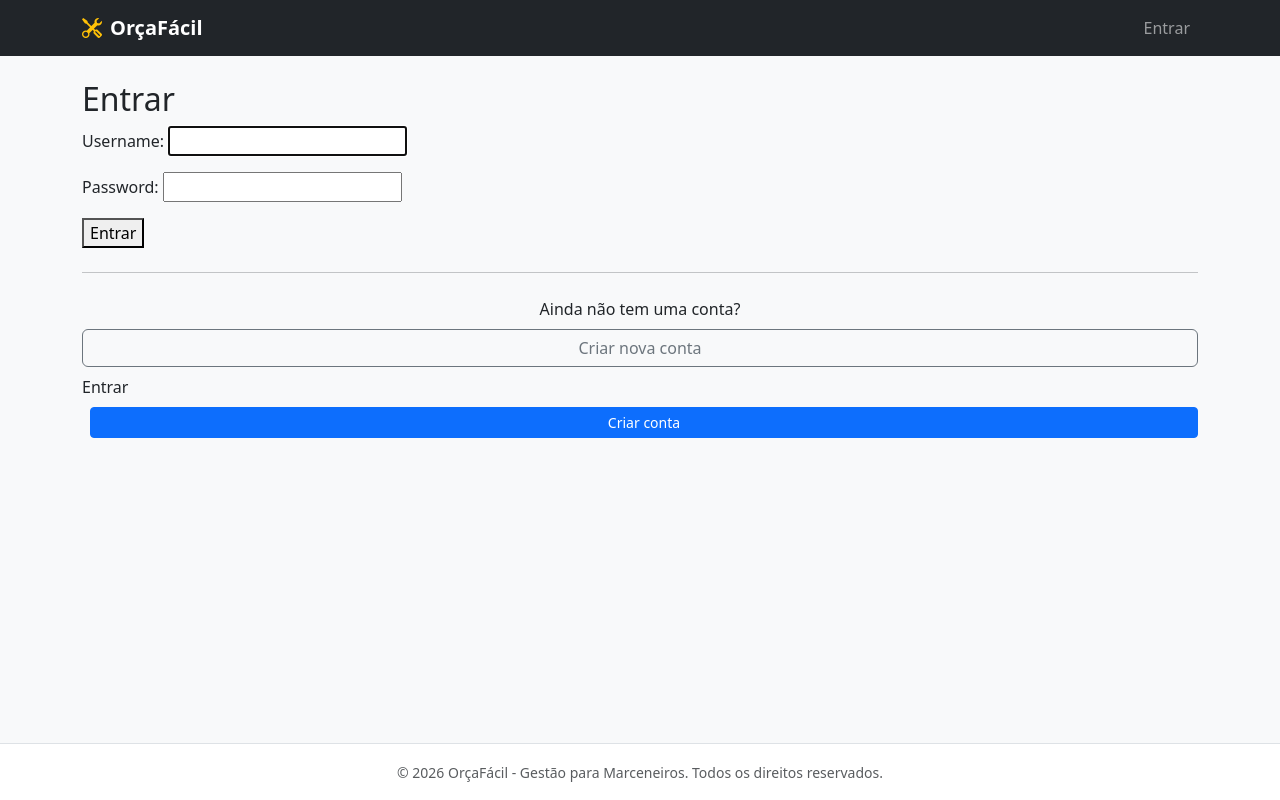
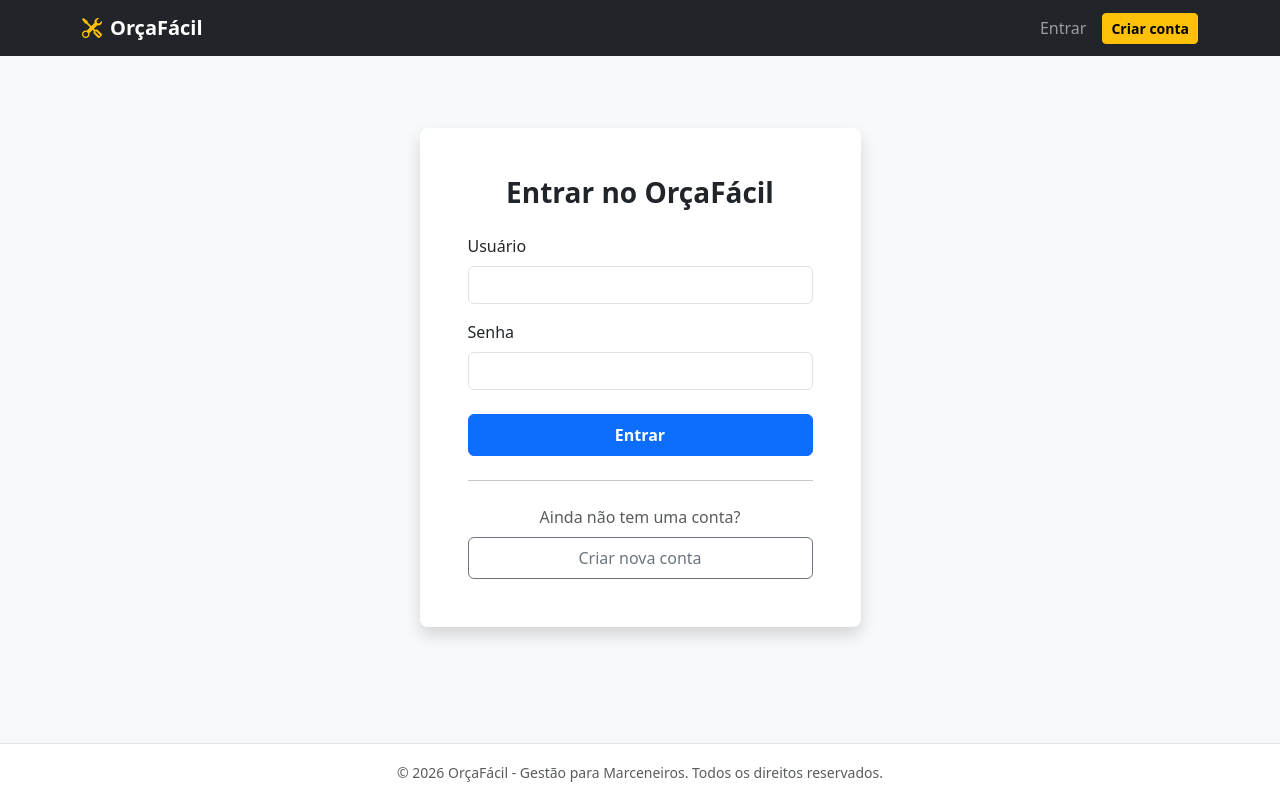
Before and after one commit to Samanta-mva/orcafacil, a Django app: page /accounts/login/ in a window 1280 px wide. Run offline with Django 5.2, Linux system fonts and the light colour scheme.

Commit message:
style: atualiza layout de base.html, login.html e register.html

```diff
--- a/src/templates/base.html
+++ b/src/templates/base.html
@@ -13,7 +13,7 @@
     <!-- Navbar -->
     <nav class="navbar navbar-expand-lg navbar-dark bg-dark">
         <div class="container">
-            <a class="navbar-brand fw-bold" href="{% url 'dashboard' %}">
+            <a class="navbar-brand fw-bold" href="{% url 'home' %}">
                 <i class="bi bi-tools text-warning me-2"></i>OrçaFácil
             </a>
             <button class="navbar-toggler" type="button" data-bs-toggle="collapse" data-bs-target="#navbarNav">
@@ -40,8 +40,9 @@
                     </form>
                 </div>
                 {% else %}
-                <div class="navbar-nav ms-auto">
-                    <a class="nav-link" href="{% url 'login' %}">Entrar</a>
+                <div class="navbar-nav ms-auto align-items-center">
+                    <a class="nav-link me-2" href="{% url 'login' %}">Entrar</a>
+                    <a class="btn btn-warning btn-sm fw-semibold" href="{% url 'register' %}">Criar conta</a>
                 </div>
                 {% endif %}
             </div>
--- a/src/templates/registration/login.html
+++ b/src/templates/registration/login.html
@@ -1,38 +1,50 @@
-{% extends 'base.html' %}  <!-- Altere para o seu template base se houver -->
+{% extends 'base.html' %}
 
 {% block content %}
-<h2>Entrar</h2>
+<div class="container my-5">
+  <div class="row justify-content-center">
+    <div class="col-md-6 col-lg-5">
+      <div class="card shadow border-0 rounded-3">
+        <div class="card-body p-4 p-sm-5">
+          <h3 class="card-title text-center fw-bold mb-4">Entrar no OrçaFácil</h3>
 
           <form method="post">
             {% csrf_token %}
-  {{ form.as_p }}
-  <button type="submit">Entrar</button>
+
+            {% if form.non_field_errors %}
+              <div class="alert alert-danger py-2" role="alert">
+                {% for error in form.non_field_errors %}
+                  {{ error }}
+                {% endfor %}
+              </div>
+            {% endif %}
+
+            <div class="mb-3">
+              <label for="{{ form.username.id_for_label }}" class="form-label fw-medium">Usuário</label>
+              <input type="text" name="username" class="form-control" id="{{ form.username.id_for_label }}" required>
+            </div>
+
+            <div class="mb-3">
+              <label for="{{ form.password.id_for_label }}" class="form-label fw-medium">Senha</label>
+              <input type="password" name="password" class="form-control" id="{{ form.password.id_for_label }}" required>
+            </div>
+
+            <button type="submit" class="btn btn-primary w-100 py-2 fw-semibold mt-2">
+              Entrar
+            </button>
           </form>
 
           <hr class="my-4">
 
-<!-- BOTÃO / LINK DE CRIAR CONTA -->
           <div class="text-center">
-  <p class="mb-2">Ainda não tem uma conta?</p>
-  <a href="{% url 'register' %}" class="btn btn-outline-secondary w-100">
+            <p class="text-muted mb-2">Ainda não tem uma conta?</p>
+            <a href="{% url 'register' %}" class="btn btn-outline-secondary w-100 py-2">
               Criar nova conta
             </a>
           </div>
-
-<div class="navbar-nav ms-auto">
-  {% if user.is_authenticated %}
-    <span class="nav-item nav-link me-2">Olá, {{ user.username }}</span>
-    <form method="post" action="{% url 'logout' %}" class="d-inline">
-      {% csrf_token %}
-      <button type="submit" class="btn btn-outline-light btn-sm">Sair</button>
-    </form>
-  {% else %}
-    <a class="nav-link" href="{% url 'login' %}">Entrar</a>
-    <a class="btn btn-primary btn-sm ms-2" href="{% url 'register' %}">Criar conta</a>
-  {% endif %}
+        </div>
+      </div>
+    </div>
+  </div>
 </div>
 {% endblock %}
-
-<p style="margin-top: 15px;">
-  Ainda não tem uma conta? <a href="{% url 'register' %}">Criar uma conta</a>.
-</p>
--- a/src/templates/registration/register.html
+++ b/src/templates/registration/register.html
@@ -1,4 +1,4 @@
-{% extends 'templates/base.html' %}  <!-- Altere para o seu template base, se houver -->
+{% extends 'base.html' %}  <!-- Altere para o seu template base, se houver -->
 
 {% block content %}
 <div style="max-width: 400px; margin: 40px auto;">
```
Lines whose indentation alone changed are shown as unchanged.
